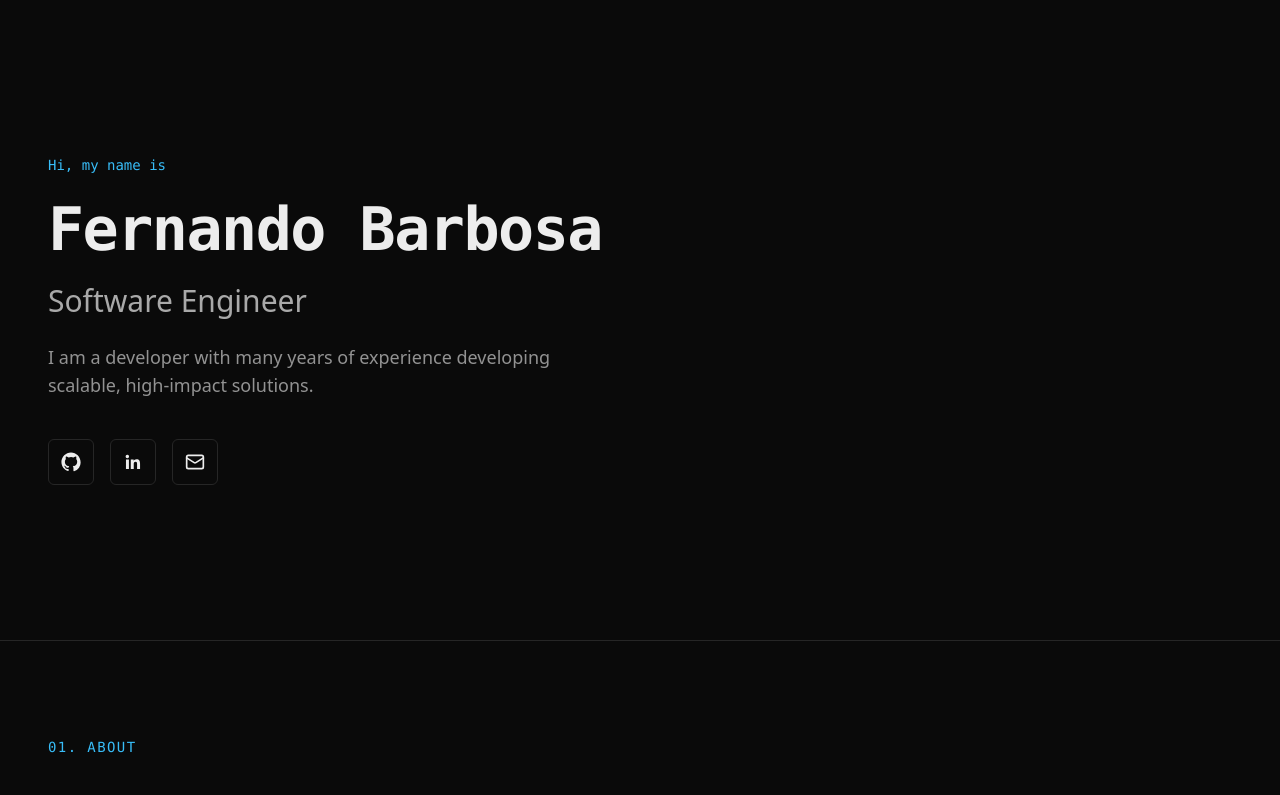
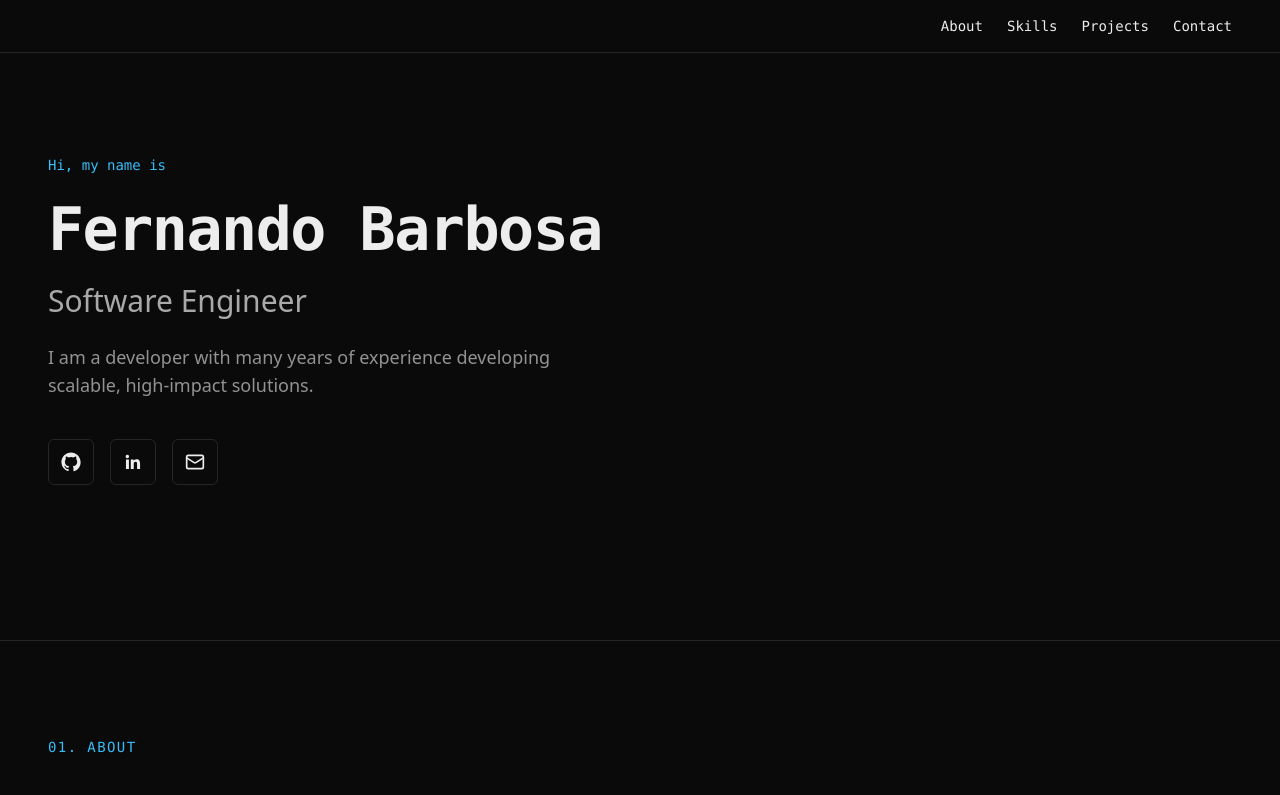
Before and after one commit to fernandoobarbosa/portfolio, a Next.js app: page / in a window 1280 px wide. Shown: the top 795 px of the page. Built offline with nearby package versions, Linux system fonts and the light colour scheme.

Commit message:
feat: add in-page navigation and project README

```diff
--- a/app/page.tsx
+++ b/app/page.tsx
@@ -1,3 +1,4 @@
+import Nav from "@/components/Nav";
 import Hero from "@/components/Hero";
 import About from "@/components/About";
 import Skills from "@/components/Skills";
@@ -7,6 +8,8 @@ import Footer from "@/components/Footer";
 
 export default function Home() {
   return (
+    <>
+      <Nav />
       <main>
         <Hero />
         <About />
@@ -15,5 +18,6 @@ export default function Home() {
         <Contact />
         <Footer />
       </main>
+    </>
   );
 }
--- /dev/null
+++ b/components/Nav.tsx
@@ -0,0 +1,18 @@
+const links = [
+  { href: "#about", label: "About" },
+  { href: "#skills", label: "Skills" },
+  { href: "#projects", label: "Projects" },
+  { href: "#contact", label: "Contact" },
+];
+
+export default function Nav() {
+  return (
+    <header className="fixed top-0 left-0 right-0 z-10 flex justify-end gap-6 border-b border-border bg-background/80 px-6 py-4 font-mono text-sm backdrop-blur-sm md:px-12">
+      {links.map((link) => (
+        <a key={link.href} href={link.href} className="hover:text-accent">
+          {link.label}
+        </a>
+      ))}
+    </header>
+  );
+}
```
Also changed, not shown: 1 other file (tests, documents, lock files or other folders). Lines whose indentation alone changed are shown as unchanged.
